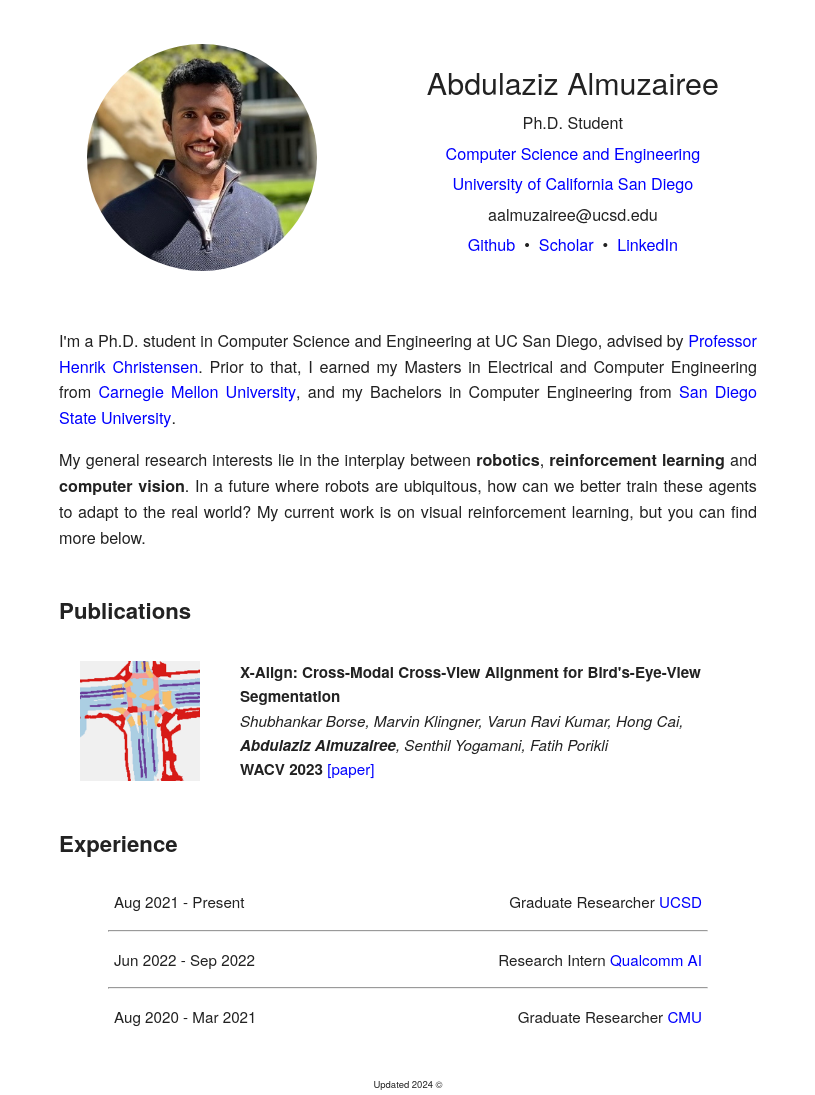
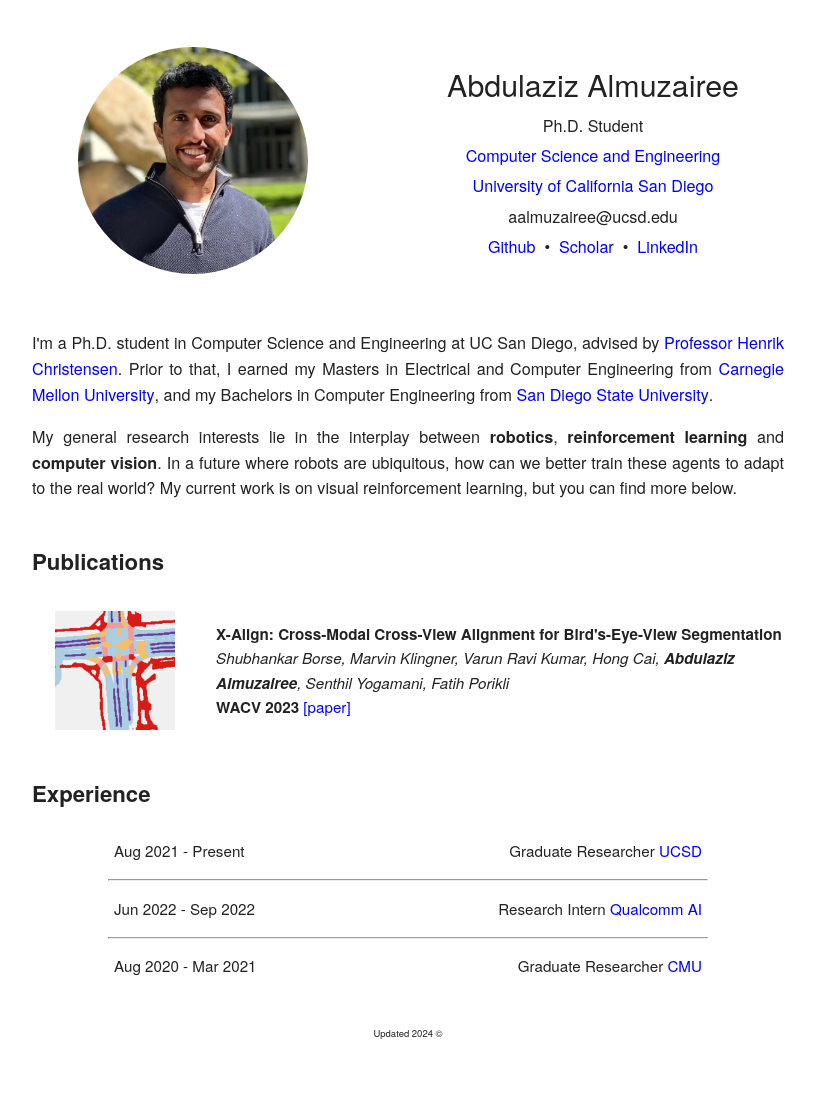
Before and after one commit to aalmuzairee/aalmuzairee.github.io, a plain HTML site: page index.html in a window 1280 px wide. Shown: the whole page, without its empty margins (232-1047 px from the left). After the commit the page ends 1050 px from the top, so only its background shows below. Drawn offline with Linux system fonts and the light colour scheme; a web font is replaced by a local one.

Commit message:
Changed width spacing

```diff
--- a/css/index.css
+++ b/css/index.css
@@ -1,7 +1,7 @@
 .headerSection {
-    /* width:100%; */
-    /* max-width:800px; */
-    width: 58vw;
+    width:100%;
+    max-width:800px;
+    /* width: 58vw; */
     min-width: 350px;
     border:0px;
     border-spacing:0px;
@@ -96,7 +96,8 @@ school {
 }
 
 .section {
-    width: 58vw;
+    max-width: 800px;
+    width: 100%;
     min-width: 350px;
     border:0px;
     border-spacing:0px;
```
